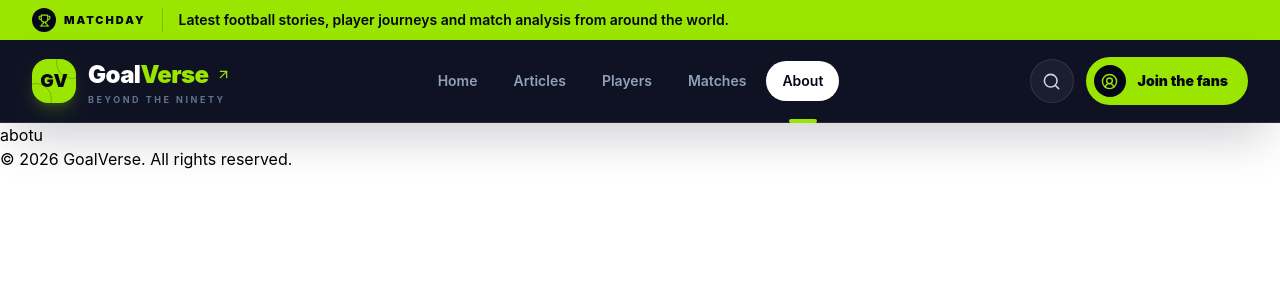
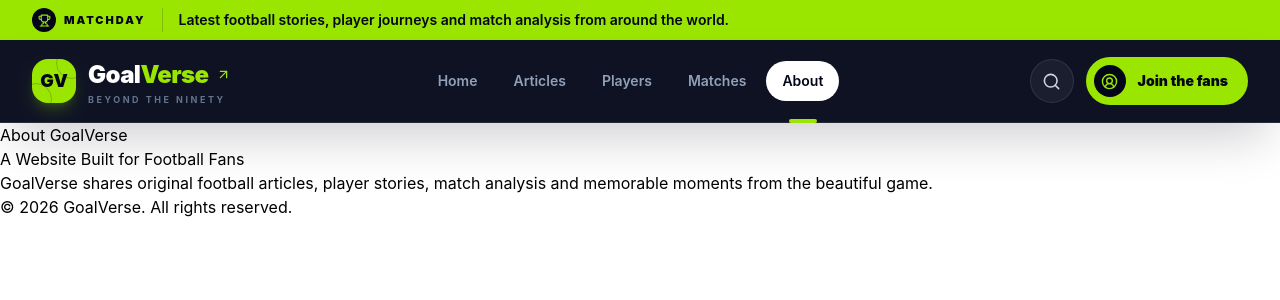
Before and after one commit to Chanuka999/football-blog, a React (Vite) app: page /about in a window 1280 px wide. Shown: the top 300 px of the page. Built offline with nearby package versions, Linux system fonts and the light colour scheme.

Commit message:
create about jsx

```diff
--- a/src/pages/About.jsx
+++ b/src/pages/About.jsx
@@ -2,9 +2,16 @@ import React from 'react'
 
 const About = () => {
   return (
-    <div>
-      abotu
-    </div>
+    <section className="section container about-page">
+      <span>About GoalVerse</span>
+
+      <h1>A Website Built for Football Fans</h1>
+
+      <p>
+        GoalVerse shares original football articles, player stories,
+        match analysis and memorable moments from the beautiful game.
+      </p>
+    </section>
   )
 }
 
```
